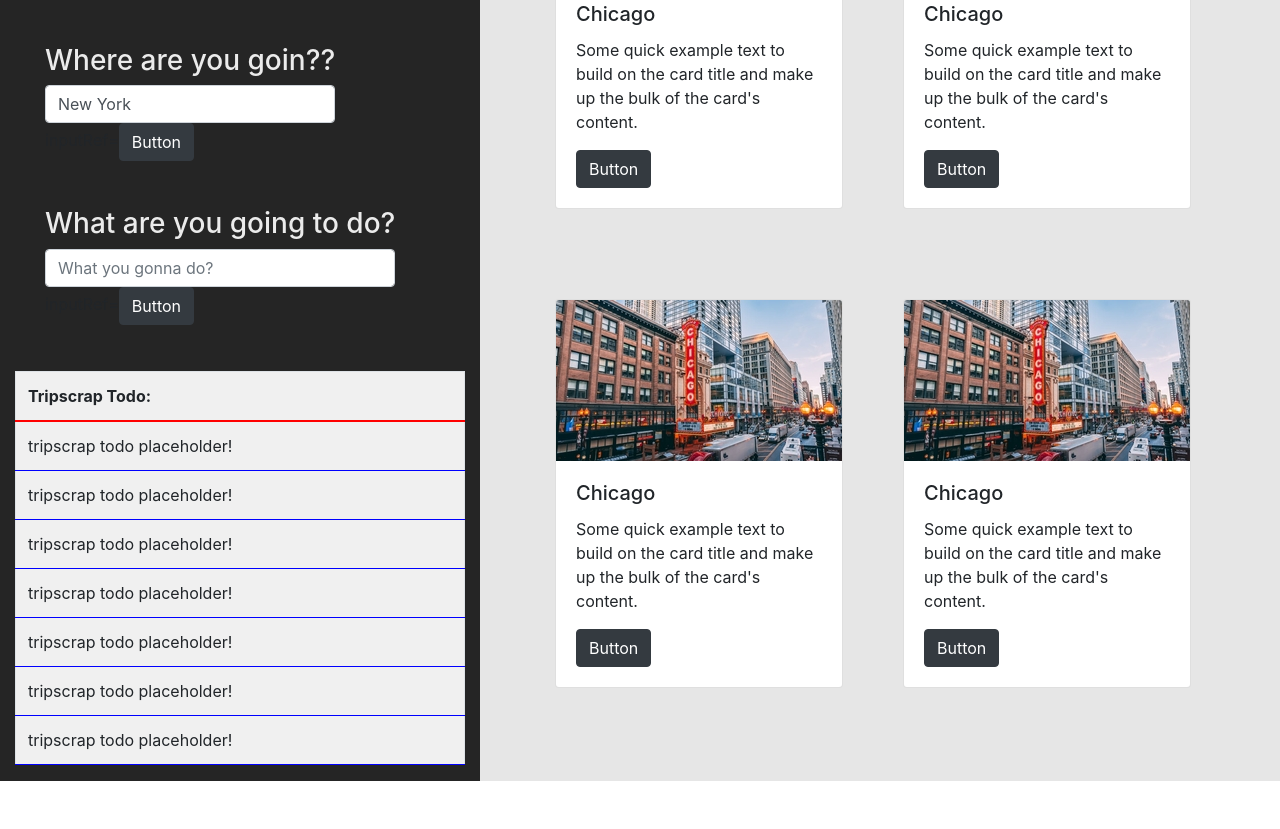
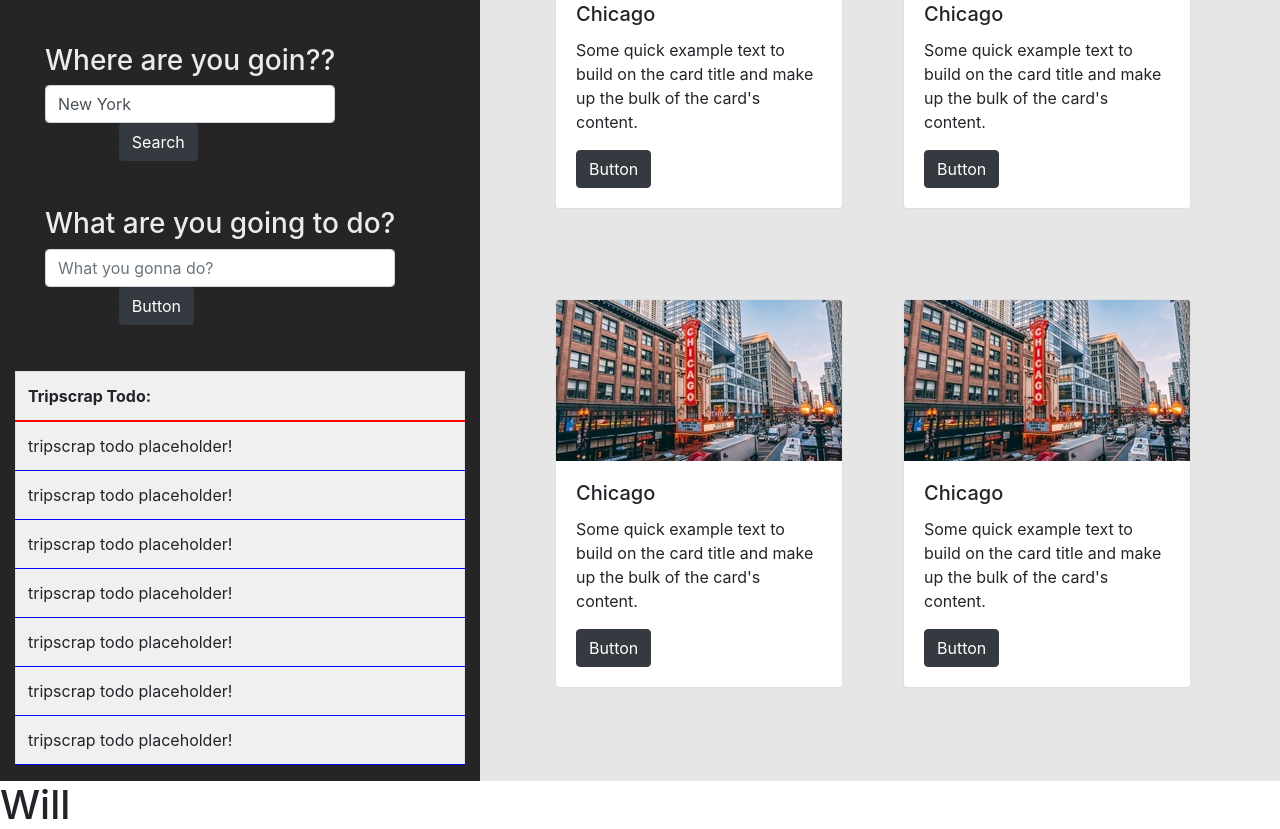
Before and after one commit to Mohsin231/TripScrap---Frontend, a React (Create React App) app in the folder tripscrap/: page / in a window 1280 px wide. Shown: the part 240-1069 px from the top of the page. Before the commit the page ends 1021 px from the top, so only its background shows below. Built offline with nearby package versions, Linux system fonts and the light colour scheme.

Commit message:
json data to frontend

```diff
--- a/tripscrap/src/App.js
+++ b/tripscrap/src/App.js
@@ -21,6 +21,7 @@ import Container from "react-bootstrap/Container";
 import Row from "react-bootstrap/Row";
 import Table from "react-bootstrap/Table";
 import Form from "react-bootstrap/Form";
+import Destination from "./components/destination"
 
 import "./App.css";
 
@@ -65,6 +66,15 @@ const [formState, setFormState] = useState(initialState)
     setFormState(initialState);
   };
 
+  const [destData, setDestData] = useState({name:"Will"})
+
+  function getDestData() {
+  const url = 'http://localhost:3001/'
+ fetch(url)
+   .then(res => res.json())
+   .then(data => setDestData(data))
+  }
+
   return (
     /*
 
@@ -90,6 +100,8 @@ const [formState, setFormState] = useState(initialState)
     */
 
     <div className="App">
+      <Destination name={destData.name}/>
+
       <div className="side_bar">
         {/*  the containers and rows are a part of bootstrap's layout (it's their version of flex)
              here is a link to the documentation for the layout:  https://react-bootstrap.github.io/layout/grid/ */}
@@ -135,7 +147,7 @@ const [formState, setFormState] = useState(initialState)
                 placeholder="Where do you want to go?"/>
                 inputRef={ref => { formState.value = ref; }}
                 <Button onClick ={() =>{console.log("button clicked.")}}
-               variant="dark">Button</Button>
+               variant="dark">Search</Button>
               </Form.Group>
             </Form>
             </Row>
@@ -155,8 +167,11 @@ const [formState, setFormState] = useState(initialState)
                 type="text"
                 placeholder="What you gonna do?"/>
                 inputRef={ref => { formState.value = ref; }}
-                <Button onClick ={() =>{console.log("button clicked.")}}
-               variant="dark">Button</Button>
+
+                <Button variant="dark" onClick = {() =>{ getDestData() }}
+
+               >Button</Button>
+
               </Form.Group>
             </Form>
             </Row>
--- a/tripscrap/src/components/destination.js
+++ b/tripscrap/src/components/destination.js
@@ -1,11 +1,12 @@
 import React from 'react';
 
-function Destination() {
+function Destination(props) {
+
 
   return (
-    <h1>destination</h1>
-  );
+    <h1>{props.name}</h1>
 
+  )
 }
 
 export default Destination;
```
